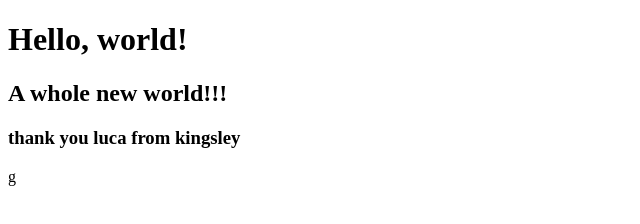
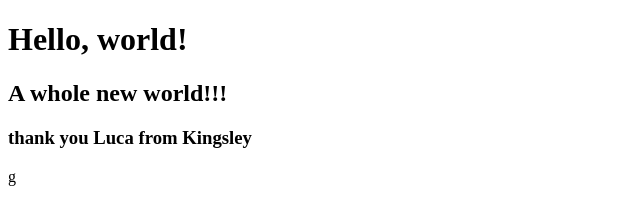
Before and after one commit to Quantumminded/Luca-project, a plain HTML site: page index.html in a window 1280 px wide. Shown: the full height of the page, 0-640 px from the left. Drawn offline with Linux system fonts and the light colour scheme.

Commit message:
Update index.html

```diff
--- a/index.html
+++ b/index.html
@@ -11,7 +11,7 @@
   <body>
     <h1>Hello, world!</h1>
     <h2>A whole new world!!!</h2>
-    <h3>thank you luca from kingsley</h3>g
+    <h3>thank you Luca from Kingsley</h3>g
 
     <script src="" async defer></script>
   </body>
```
